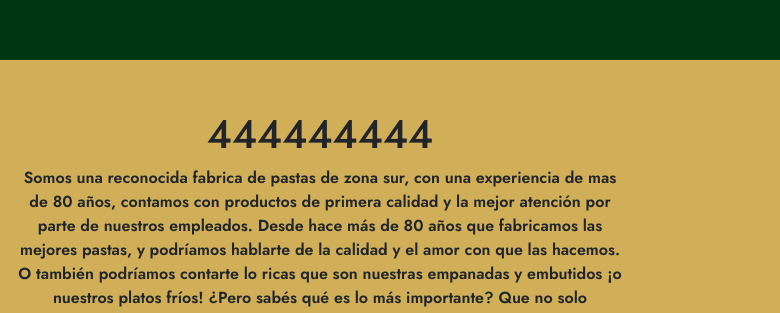
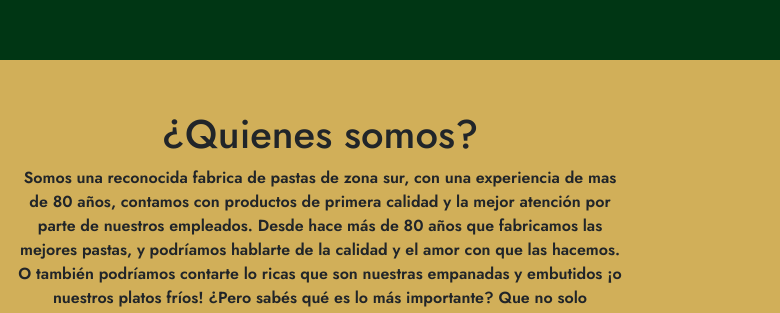
Before and after one commit to izarruald/pratohnos, a website: page index.html in a window 1280 px wide. Shown: the part 716-1029 px from the top of the page, 0-780 px from the left. Drawn offline with nearby package versions, Linux system fonts and the light colour scheme.

Commit message:
cambio de titulo

```diff
--- a/index.html
+++ b/index.html
@@ -92,7 +92,7 @@
     <section class="container-fluid fondo">
 		<div class="row paddingTB fontGoogle fontCenter">
 			<div class="col-lg-6 col-xs-12 "  data-aos="fade-left" data-aos-duration="1500" >
-				<h1 class="fontMobileTitulo paddingTBmobile">444444444</h1>
+				<h1 class="fontMobileTitulo paddingTBmobile">¿Quienes somos?</h1>
 				<p class="fontMobileParrafo">Somos una reconocida fabrica de pastas de zona sur, con una experiencia de mas de 80 años, contamos con productos de primera calidad y la mejor atención por parte de nuestros empleados. Desde hace más de 80 años que fabricamos las mejores pastas, y podríamos hablarte de la calidad y el amor con que las hacemos. O también podríamos contarte lo ricas que son nuestras empanadas y embutidos ¡o nuestros platos fríos! ¿Pero sabés qué es lo más importante? Que no solo fabricamos los mejores productos. También fabricamos grandes encuentros, almuerzos en familia, largas sobremesas o simplemente un momento para vos. Ahora ya sabés que cuando comprás en Prato no solo te estás llevando “algo para comer”, también te estás llevando un montón de momentos de esos que importan en la vida.</p>
 			</div>
 			<div class="col-lg-6 col-xs-12 d-flex" data-aos="fade-right" data-aos-duration="1500">
```
